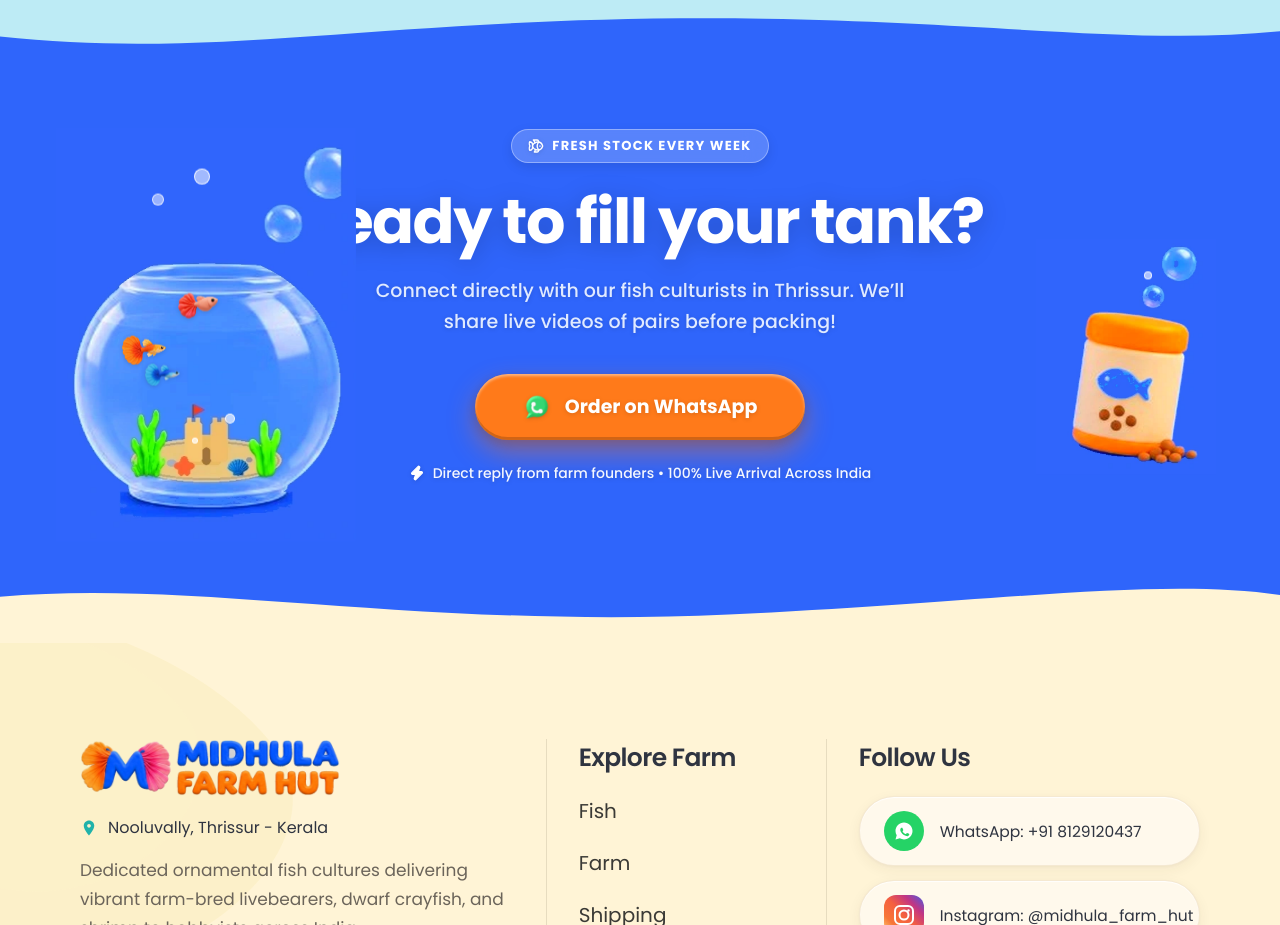
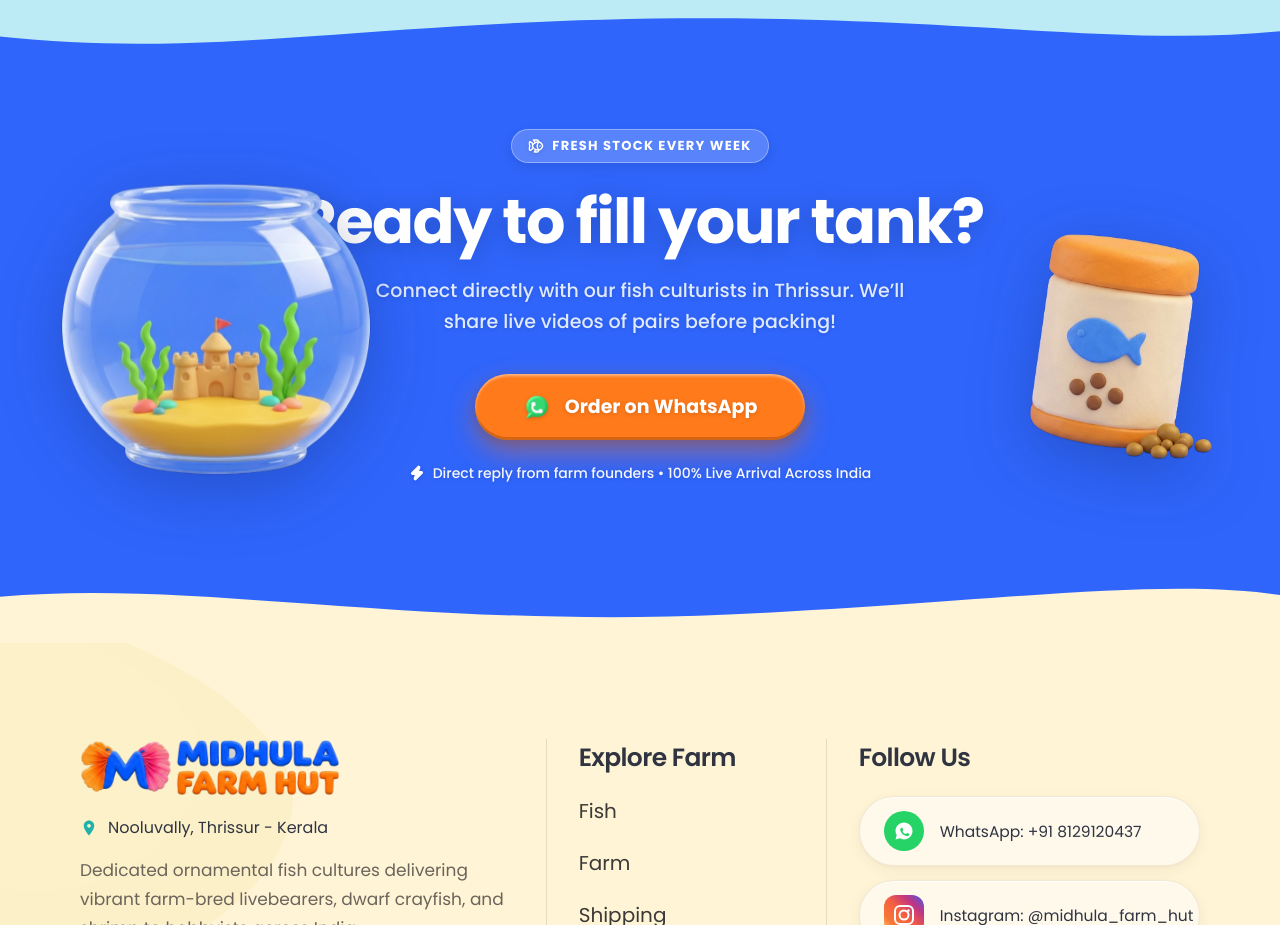
Before and after one commit to hashirkonnola2006-design/midhula-family-hut, a Next.js app: page / in a window 1280 px wide. Shown: the part 4780-5705 px from the top of the page. Built offline with nearby package versions, Linux system fonts and the light colour scheme.

Commit message:
Regenerate high-quality fishbowl and fish food jar with no fish and no bubbles

```diff
--- a/components/sections/CtaSection.tsx
+++ b/components/sections/CtaSection.tsx
@@ -1,26 +1,19 @@
 "use client";
 
-import React, { useState } from "react";
+import React from "react";
 import Image from "next/image";
 import { Fish, Zap } from "lucide-react";
 import { getWhatsAppUrl } from "@/lib/content";
-
-// TODO(client): Confirm these final-CTA claims before launch:
-// - Live videos of pairs before packing
-// - Direct reply from farm founders
-// - 100% Live Arrival Across India claim (reconcile with shipping section guarantee)
 
 interface CtaSectionProps {
   lang: "en" | "ml";
 }
 
 export function CtaSection({ lang }: CtaSectionProps) {
-  const [buttonHovered, setButtonHovered] = useState(false);
-
   return (
     <section
       id="cta"
-      className="relative bg-[#2F65FB] overflow-hidden select-none transition-colors duration-300"
+      className="relative bg-[#2F65FB] overflow-hidden select-none"
       style={{ backgroundColor: "#2F65FB" }}
     >
       {/* ============================================================ */}
@@ -77,8 +70,6 @@ export function CtaSection({ lang }: CtaSectionProps) {
           )}
           target="_blank"
           rel="noopener noreferrer"
-          onMouseEnter={() => setButtonHovered(true)}
-          onMouseLeave={() => setButtonHovered(false)}
           className="group relative inline-flex items-center justify-center gap-3.5 h-[54px] sm:h-[66px] px-8 sm:px-12 rounded-full font-extrabold text-base sm:text-[19px] text-white bg-[#FF7A1A] hover:bg-[#FF8828] active:scale-[0.97] transition-all duration-200 cursor-pointer shadow-[0_12px_28px_rgba(255,110,20,0.45),0_4px_12px_rgba(0,0,0,0.22),inset_0_2px_3px_rgba(255,255,255,0.45),inset_0_-3px_0_rgba(0,0,0,0.18)]"
           aria-label="Order on WhatsApp"
         >
@@ -106,40 +97,60 @@ export function CtaSection({ lang }: CtaSectionProps) {
         </div>
 
         {/* Mobile-Only Fishbowl Display (Placed below button and centered, <900px) */}
-        <div className="min-[900px]:hidden mt-8 w-[210px] sm:w-[240px] aspect-[420/580] relative mx-auto motion-safe:animate-[idleFloat_5s_ease-in-out_infinite]">
-          <FishbowlComposite buttonHovered={buttonHovered} />
+        <div className="min-[900px]:hidden mt-8 w-[210px] sm:w-[250px] aspect-[734/690] relative mx-auto motion-safe:animate-[idleFloat_5s_ease-in-out_infinite]">
+          <Image
+            src="/clay/cta/bowl.webp"
+            alt="Decorated Fishbowl with sand and sandcastle"
+            fill
+            sizes="250px"
+            className="object-contain drop-shadow-[0_12px_24px_rgba(10,30,80,0.25)]"
+            priority
+            unoptimized
+          />
         </div>
       </div>
 
       {/* ============================================================ */}
       {/* 3. DESKTOP LEFT ILLUSTRATION: DECORATED FISHBOWL (>=900px)   */}
+      {/* High-quality generated 3D clay & glass fishbowl with sand &  */}
+      {/* sandcastle, no fish, no bubbles.                             */}
       {/* ============================================================ */}
       <div
-        className="hidden min-[900px]:block absolute left-2 lg:left-6 xl:left-14 top-1/2 -translate-y-[45%] w-[210px] lg:w-[260px] xl:w-[300px] aspect-[420/580] pointer-events-none z-15 motion-safe:animate-[idleFloat_5.5s_ease-in-out_infinite]"
+        className="hidden min-[900px]:block absolute left-2 lg:left-6 xl:left-14 top-1/2 -translate-y-[45%] w-[220px] lg:w-[275px] xl:w-[320px] aspect-[734/690] pointer-events-none z-15 motion-safe:animate-[idleFloat_5.5s_ease-in-out_infinite]"
         aria-hidden="true"
       >
-        <FishbowlComposite buttonHovered={buttonHovered} />
+        <div className="relative w-full h-full">
+          <Image
+            src="/clay/cta/bowl.webp"
+            alt="Decorated Fishbowl with sand and sandcastle"
+            fill
+            sizes="(max-width: 1280px) 275px, 320px"
+            className="object-contain drop-shadow-[0_16px_32px_rgba(10,30,80,0.28)]"
+            priority
+            unoptimized
+          />
+        </div>
       </div>
 
       {/* ============================================================ */}
       {/* 4. DESKTOP RIGHT ILLUSTRATION: FISH FOOD JAR (>=900px)       */}
+      {/* High-quality generated 3D clay canister with pellets,        */}
+      {/* no bubbles.                                                  */}
       {/* ============================================================ */}
       <div
-        className="hidden min-[900px]:block absolute right-3 lg:right-8 xl:right-16 top-1/2 -translate-y-[32%] w-[125px] lg:w-[155px] xl:w-[180px] aspect-[320/420] pointer-events-none z-15 motion-safe:animate-[idleFloat_6.2s_ease-in-out_infinite_1s]"
+        className="hidden min-[900px]:block absolute right-3 lg:right-8 xl:right-16 top-1/2 -translate-y-[36%] w-[130px] lg:w-[165px] xl:w-[190px] aspect-[585/718] pointer-events-none z-15 motion-safe:animate-[idleFloat_6.2s_ease-in-out_infinite_1s]"
         aria-hidden="true"
       >
         <div className="relative w-full h-full">
           <Image
             src="/clay/cta/jar.webp"
-            alt="Fish Food Jar"
+            alt="Fish Food Jar and Pellets"
             fill
-            sizes="(max-width: 1280px) 160px, 180px"
-            className="object-contain"
+            sizes="(max-width: 1280px) 165px, 190px"
+            className="object-contain drop-shadow-[0_16px_32px_rgba(10,30,80,0.28)]"
+            priority
+            unoptimized
           />
-
-          {/* Bubbles rising gently from jar */}
-          <div className="absolute top-[8%] left-[45%] w-2.5 h-2.5 rounded-full bg-white/70 border border-white/90 motion-safe:animate-[bubbleRise_3.5s_ease-in_infinite]" />
-          <div className="absolute top-[14%] left-[60%] w-2 h-2 rounded-full bg-white/60 border border-white/80 motion-safe:animate-[bubbleRise_4.2s_ease-in_infinite_1.4s]" />
         </div>
       </div>
 
@@ -165,7 +176,7 @@ export function CtaSection({ lang }: CtaSectionProps) {
       </div>
 
       {/* ============================================================ */}
-      {/* 6. KEYFRAME MOTION STYLES (Swims, Bubbles, Idle Sway)        */}
+      {/* 6. KEYFRAME MOTION STYLES (Gentle Idle Sway)                 */}
       {/* ============================================================ */}
       <style jsx>{`
         @keyframes idleFloat {
@@ -174,113 +185,7 @@ export function CtaSection({ lang }: CtaSectionProps) {
             transform: translateY(0px) rotate(0deg);
           }
           50% {
-            transform: translateY(-5px) rotate(0.4deg);
-          }
-        }
-
-        @keyframes swimOrange {
-          0% {
-            transform: translate(0px, 0px) scaleX(1) skewX(0deg);
-          }
-          25% {
-            transform: translate(28px, -5px) scaleX(1) skewX(2deg);
-          }
-          49% {
-            transform: translate(52px, 0px) scaleX(1) skewX(-1deg);
-          }
-          50% {
-            transform: translate(52px, 0px) scaleX(-1) skewX(0deg);
-          }
-          75% {
-            transform: translate(26px, 5px) scaleX(-1) skewX(-2deg);
-          }
-          99% {
-            transform: translate(0px, 0px) scaleX(-1) skewX(1deg);
-          }
-          100% {
-            transform: translate(0px, 0px) scaleX(1) skewX(0deg);
-          }
-        }
-
-        @keyframes swimPink {
-          0% {
-            transform: translate(44px, 2px) scaleX(-1) skewX(-2deg);
-          }
-          25% {
-            transform: translate(22px, -6px) scaleX(-1) skewX(1deg);
-          }
-          49% {
-            transform: translate(0px, 0px) scaleX(-1) skewX(0deg);
-          }
-          50% {
-            transform: translate(0px, 0px) scaleX(1) skewX(0deg);
-          }
-          75% {
-            transform: translate(22px, 6px) scaleX(1) skewX(2deg);
-          }
-          99% {
-            transform: translate(44px, 2px) scaleX(1) skewX(-1deg);
-          }
-          100% {
-            transform: translate(44px, 2px) scaleX(-1) skewX(-2deg);
-          }
-        }
-
-        @keyframes swimBlue {
-          0% {
-            transform: translate(6px, -3px) scaleX(1) skewX(1deg);
-          }
-          25% {
-            transform: translate(32px, 4px) scaleX(1) skewX(-2deg);
-          }
-          49% {
-            transform: translate(46px, -2px) scaleX(1) skewX(1deg);
-          }
-          50% {
-            transform: translate(46px, -2px) scaleX(-1) skewX(0deg);
-          }
-          75% {
-            transform: translate(22px, -6px) scaleX(-1) skewX(2deg);
-          }
-          99% {
-            transform: translate(6px, -3px) scaleX(-1) skewX(-1deg);
-          }
-          100% {
-            transform: translate(6px, -3px) scaleX(1) skewX(1deg);
-          }
-        }
-
-        @keyframes pelletSink {
-          0% {
-            transform: translateY(-20px);
-            opacity: 0;
-          }
-          20% {
-            opacity: 1;
-          }
-          85% {
-            opacity: 0.9;
-          }
-          100% {
-            transform: translateY(68px);
-            opacity: 0;
-          }
-        }
-
-        @keyframes bubbleRise {
-          0% {
-            transform: translateY(0px) scale(0.6);
-            opacity: 0;
-          }
-          25% {
-            opacity: 0.85;
-          }
-          80% {
-            opacity: 0.85;
-          }
-          100% {
-            transform: translateY(-46px) scale(1.15);
-            opacity: 0;
+            transform: translateY(-6px) rotate(0.5deg);
           }
         }
 
@@ -294,114 +199,3 @@ export function CtaSection({ lang }: CtaSectionProps) {
     </section>
   );
 }
-
-/**
- * Reusable Decorated Fishbowl Component:
- * - Renders bowl image with decorations on flat blue background
- * - Animated swimming cutout fish inside water mask
- * - Interactive food pellet sinking on button hover
- * - Code-drawn bubbles rising inside the water
- */
-function FishbowlComposite({ buttonHovered }: { buttonHovered: boolean }) {
-  return (
-    <div className="relative w-full h-full">
-      {/* Base Decorated Bowl Image */}
-      <Image
-        src="/clay/cta/bowl.webp"
-        alt="Decorated Fishbowl"
-        fill
-        sizes="(max-width: 900px) 240px, 300px"
-        className="object-contain"
-        priority
-      />
-
-      {/* Internal Water Mask: Clips swimming fish inside the water layer */}
-      <div
-        className="absolute top-[34%] left-[11%] w-[78%] h-[48%] rounded-[50%/45%] overflow-hidden pointer-events-none z-10"
-        aria-hidden="true"
-      >
-        {/* Falling Food Pellets (Triggered on Button Hover) */}
-        {buttonHovered && (
-          <>
-            <div
-              className="absolute left-[35%] top-[5%] w-2 h-2 z-20 motion-safe:animate-[pelletSink_1.8s_ease-in_infinite]"
-              style={{ animationDelay: "0ms" }}
-            >
-              <Image
-                src="/clay/cta/pellet-1.webp"
-                alt=""
-                fill
-                className="object-contain"
-              />
-            </div>
-            <div
-              className="absolute left-[52%] top-[5%] w-2.5 h-2.5 z-20 motion-safe:animate-[pelletSink_2.1s_ease-in_infinite]"
-              style={{ animationDelay: "300ms" }}
-            >
-              <Image
-                src="/clay/cta/pellet-2.webp"
-                alt=""
-                fill
-                className="object-contain"
-              />
-            </div>
-            <div
-              className="absolute left-[64%] top-[5%] w-2 h-2 z-20 motion-safe:animate-[pelletSink_1.9s_ease-in_infinite]"
-              style={{ animationDelay: "600ms" }}
-            >
-              <Image
-                src="/clay/cta/pellet-3.webp"
-                alt=""
-                fill
-                className="object-contain"
-              />
-            </div>
-          </>
-        )}
-
-        {/* Fish 1: Orange Guppy (Primary swimmer, nibbles up on button hover) */}
-        <div
-          className={`absolute left-[14%] top-[34%] w-[38px] sm:w-[44px] aspect-[334/219] z-10 motion-safe:animate-[swimOrange_7.5s_ease-in-out_infinite] transition-transform duration-500 ${
-            buttonHovered ? "-translate-y-2 scale-105" : ""
-          }`}
-        >
-          <Image
-            src="/clay/cta/fish-orange.webp"
-            alt="Swimming Orange Guppy"
-            fill
-            className="object-contain drop-shadow-sm"
-          />
-        </div>
-
-        {/* Fish 2: Pink Guppy (Upper water swimmer) */}
-        <div className="absolute left-[38%] top-[12%] w-[34px] sm:w-[40px] aspect-[750/484] z-10 motion-safe:animate-[swimPink_8.2s_ease-in-out_infinite_1.2s]">
-          <Image
-            src="/clay/cta/fish-pink.webp"
-            alt="Swimming Pink Guppy"
-            fill
-            className="object-contain drop-shadow-sm"
-          />
-        </div>
-
-        {/* Fish 3: Blue Guppy (Lower swimmer above castle) */}
-        <div className="absolute left-[24%] top-[48%] w-[30px] sm:w-[35px] aspect-[290/183] z-10 motion-safe:animate-[swimBlue_6.8s_ease-in-out_infinite_2.4s]">
-          <Image
-            src="/clay/cta/fish-blue.webp"
-            alt="Swimming Blue Guppy"
-            fill
-            className="object-contain drop-shadow-sm"
-          />
-        </div>
-
-        {/* Code-drawn Bubbles rising inside the bowl */}
-        <div className="absolute left-[32%] bottom-[18%] w-2 h-2 rounded-full bg-white/75 border border-white/90 motion-safe:animate-[bubbleRise_3.8s_ease-in_infinite]" />
-        <div className="absolute left-[58%] bottom-[22%] w-2.5 h-2.5 rounded-full bg-white/65 border border-white/85 motion-safe:animate-[bubbleRise_4.5s_ease-in_infinite_1.8s]" />
-        <div className="absolute left-[44%] bottom-[12%] w-1.5 h-1.5 rounded-full bg-white/70 border border-white/80 motion-safe:animate-[bubbleRise_3.2s_ease-in_infinite_0.9s]" />
-      </div>
-
-      {/* Floating Bubbles above the bowl rim */}
-      <div className="absolute top-[16%] left-[32%] w-3 h-3 rounded-full bg-white/50 border border-white/70 motion-safe:animate-[bubbleRise_4s_ease-in_infinite_0.5s]" />
-      <div className="absolute top-[10%] left-[46%] w-4 h-4 rounded-full bg-white/55 border border-white/80 motion-safe:animate-[bubbleRise_5s_ease-in_infinite_1.6s]" />
-    </div>
-  );
-}
```
Also changed, not shown: public/clay/cta/bowl.webp, public/clay/cta/jar.webp.
